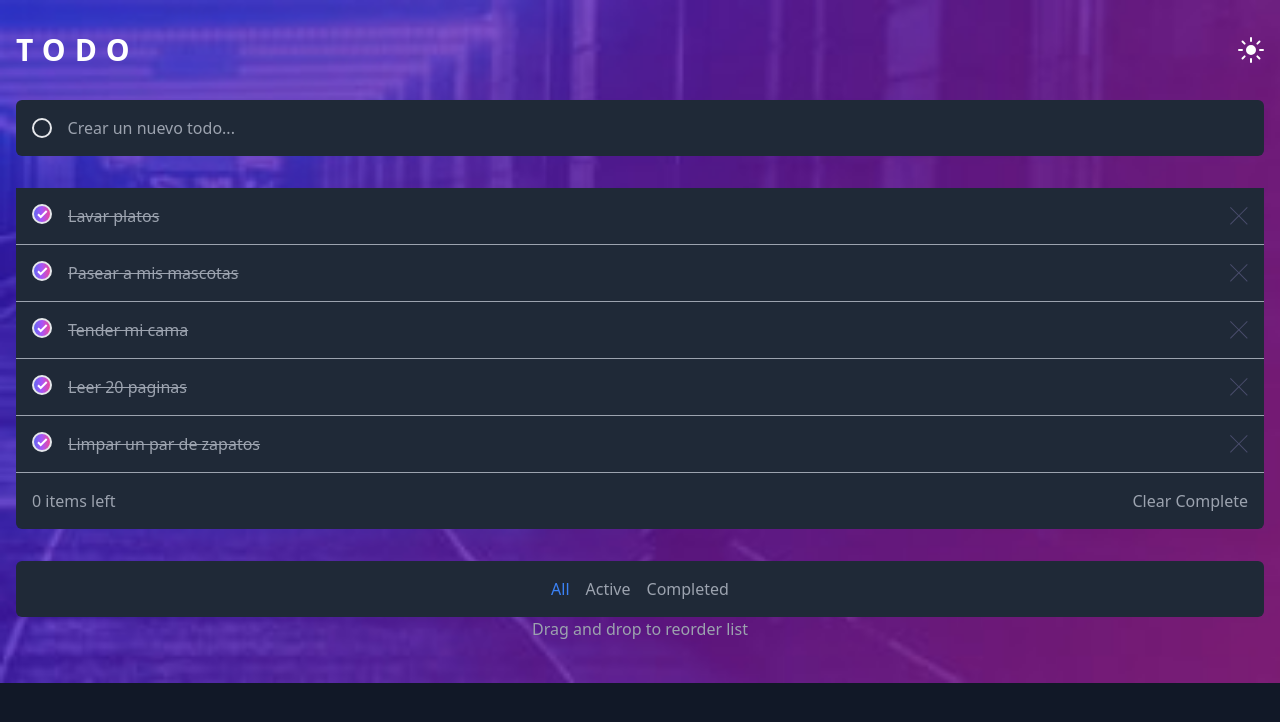
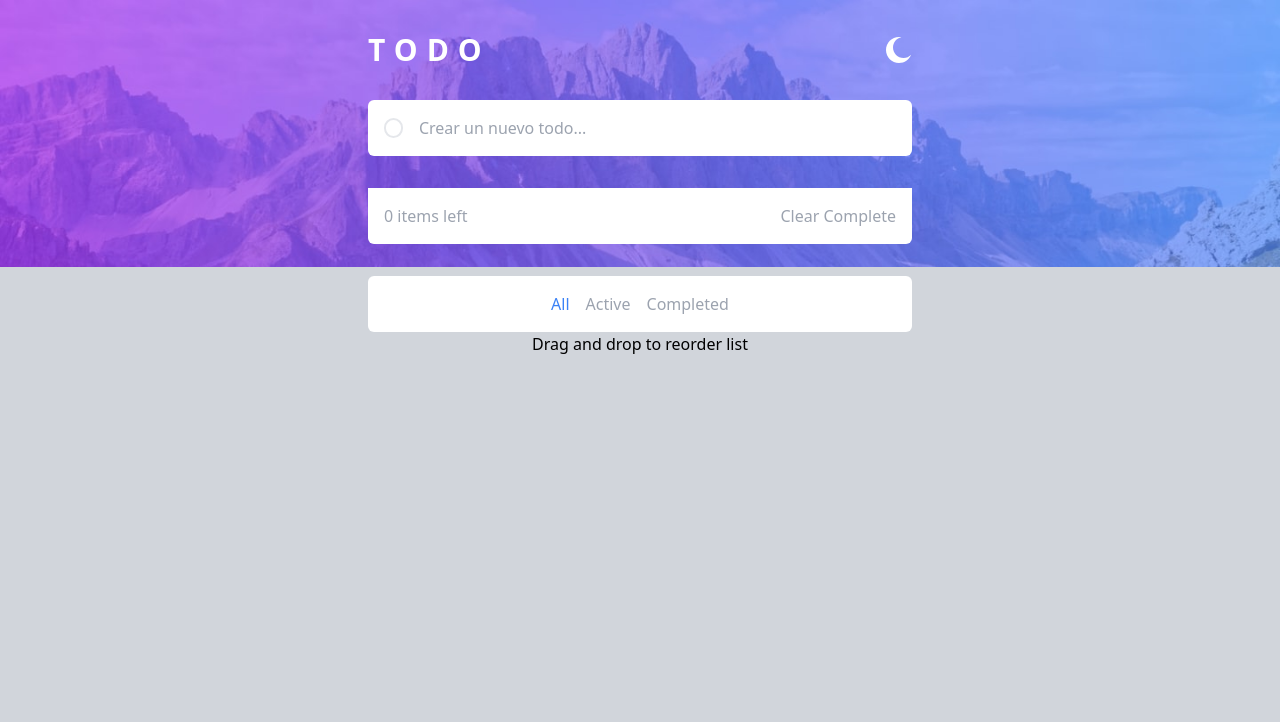
Before and after one commit to pmz10/TodoListFull, a React (Vite) app: page / in a window 1280 px wide. Shown: the top 722 px of the page. Built offline with nearby package versions, Linux system fonts and the light colour scheme.

Commit message:
Localstorage ademas de mas detalles resposive

```diff
--- a/index.html
+++ b/index.html
@@ -1,5 +1,5 @@
 <!DOCTYPE html>
-<html lang="en">
+<html lang="en" class="transition-all duration-1000">
   <head>
     <meta charset="UTF-8" />
     <link rel="icon" type="image/svg+xml" href="/vite.svg" />
--- a/src/App.jsx
+++ b/src/App.jsx
@@ -1,4 +1,4 @@
-import React, { useState } from "react";
+import React, { useEffect, useState } from "react";
 import "./index.css";
 import Header from "./Components/Header";
 import TodoCreate from "./Components/TodoCreate";
@@ -6,16 +6,22 @@
 import TodoComputed from "./Components/TodoComputed";
 import TodoFilter from "./Components/TodoFilter";
 
-const initialStateTodos = [
-  { id: 1, title: "Lavar platos", completed: true },
-  { id: 2, title: "Pasear a mis mascotas", completed: true },
-  { id: 3, title: "Tender mi cama", completed: true },
-  { id: 4, title: "Leer 20 paginas", completed: true },
-  { id: 5, title: "Limpar un par de zapatos", completed: true },
-];
+//const initialStateTodos = [
+//  { id: 1, title: "Lavar platos", completed: true },
+//  { id: 2, title: "Pasear a mis mascotas", completed: true },
+//  { id: 3, title: "Tender mi cama", completed: true },
+//  { id: 4, title: "Leer 20 paginas", completed: true },
+//  { id: 5, title: "Limpar un par de zapatos", completed: true },
+//];
+
+const initialStateTodos = JSON.parse(localStorage.getItem("todos")) || [];
 
 function App() {
   const [todos, setTodos] = useState(initialStateTodos);
+
+  useEffect(() => {
+    localStorage.setItem("todos", JSON.stringify(todos));
+  }, [todos]);
 
   const createTodo = (title) => {
     const newTodo = {
@@ -62,9 +68,9 @@
   };
 
   return (
-    <div className="bg-[url('./assets/images/bg-mobile-light.jpg')] bg-contain bg-no-repeat bg-gray-300 min-h-screen dark:bg-gray-900 dark:bg-[url('./assets/images/bg-mobile-dark.jpg')]">
+    <div className="bg-[url('./assets/images/bg-mobile-light.jpg')] bg-contain bg-no-repeat bg-gray-300 min-h-screen dark:bg-gray-900 dark:bg-[url('./assets/images/bg-mobile-dark.jpg')] md:bg-[url('./assets/images/bg-desktop-light.jpg')] md:dark:bg-[url('./assets/images/bg-desktop-dark.jpg')]">
       <Header />
-      <main className="container mx-auto px-4 mt-8">
+      <main className="container mx-auto px-4 mt-8 md:max-w-xl">
         <TodoCreate createTodo={createTodo} />
         <TodoList
           todos={filteredTodos()}
@@ -78,7 +84,9 @@
         <TodoFilter changerFilter={changerFilter} filter={filter} />
       </main>
 
-      <footer className="text-center dark:text-gray-400">Drag and drop to reorder list</footer>
+      <footer className="text-center dark:text-gray-400">
+        Drag and drop to reorder list
+      </footer>
     </div>
   );
 }
--- a/src/Components/Header.jsx
+++ b/src/Components/Header.jsx
@@ -2,20 +2,24 @@
 import MoonIcon from "./Iconos/MoonIcon";
 import IconSun from "./Iconos/IconSun";
 
+const inicialStateDarkMode = localStorage.getItem('theme') === 'dark';
+
 const Header = () => {
-  const [darkMode, setDarkMode] = useState(true);
+  const [darkMode, setDarkMode] = useState(inicialStateDarkMode);
 
   useEffect(() => {
     if (darkMode) {
       document.documentElement.classList.add("dark");
+      localStorage.setItem('theme', 'dark')
     }else {
       document.documentElement.classList.remove("dark");
+      localStorage.setItem('theme', 'light')
     }
 
   },[darkMode]);
 
   return (
-    <header className="container mx-auto px-4 pt-8">
+    <header className="container mx-auto px-4 pt-8 md:max-w-xl">
       <div className="flex justify-between">
         <h1 className="text-3xl uppercase text-white font-semibold tracking-[0.3em]">
           todo
--- a/src/Components/TodoItem.jsx
+++ b/src/Components/TodoItem.jsx
@@ -4,7 +4,7 @@
 const TodoItem = ({ todo, removeTodo, updateTodo }) => {
   const { id, title, completed } = todo;
   return (
-    <article className="flex gap-4 border-b-gray-400 py-4 border-b dark:bg-gray-800">
+    <article className="flex gap-4 border-b-gray-400 py-4 border-b dark:bg-gray-800 transition-all duration-1000">
       <button
         className={`h-5 w-5 flex-none rounded-full border-2 ${
           completed
--- a/src/Components/TodoList.jsx
+++ b/src/Components/TodoList.jsx
@@ -2,7 +2,7 @@
 
 const TodoList = ({ todos, removeTodo, updateTodo }) => {
   return (
-    <div className="bg-white rounded-t-md [&>article]:px-4 mt-8">
+    <div className="bg-white rounded-t-md [&>article]:px-4 mt-8 transition-all duration-1000 overflow-hidden">
       {todos.map((todo) => (
         <TodoItem key={todo.id} todo={todo} removeTodo={removeTodo} updateTodo={updateTodo} />
       ))}
--- a/src/Utils/darkMode.js
+++ b/src/Utils/darkMode.js
@@ -1,22 +1,13 @@
 // On page load or when changing themes, best to add inline `head` to avoid FOUC
 
-//if (
-  //localStorage.theme === "dark" ||
-  //(!("theme" in localStorage) &&
-    //window.matchMedia("(prefers-color-scheme: dark)").matches)
-//) {
-  //document.documentElement.classList.add("dark");
-  //localStorage.theme = "dark";
-//} else {
-  //document.documentElement.classList.remove("dark");
-  //localStorage.theme = "light";
-//}
-
-//Whenever then user explicitly chooses light mode
-//localStorage.theme = "light";
-
-//Whenever then user explicitly chooses light mode
-//localStorage.theme = "dark";
-
-//Whenever then user explicitly chooses light mode
-//localStorage.theme = "theme";
+if (
+  localStorage.theme === "dark" ||
+  (!("theme" in localStorage) &&
+    window.matchMedia("(prefers-color-scheme: dark)").matches)
+) {
+  document.documentElement.classList.add("dark");
+  localStorage.theme = "dark";
+} else {
+  document.documentElement.classList.remove("dark");
+  localStorage.theme = "light";
+}
--- a/src/main.jsx
+++ b/src/main.jsx
@@ -1,4 +1,5 @@
 import './Utils/darkMode'
+
 import React from 'react'
 import ReactDOM from 'react-dom/client'
 import App from './App'
```
